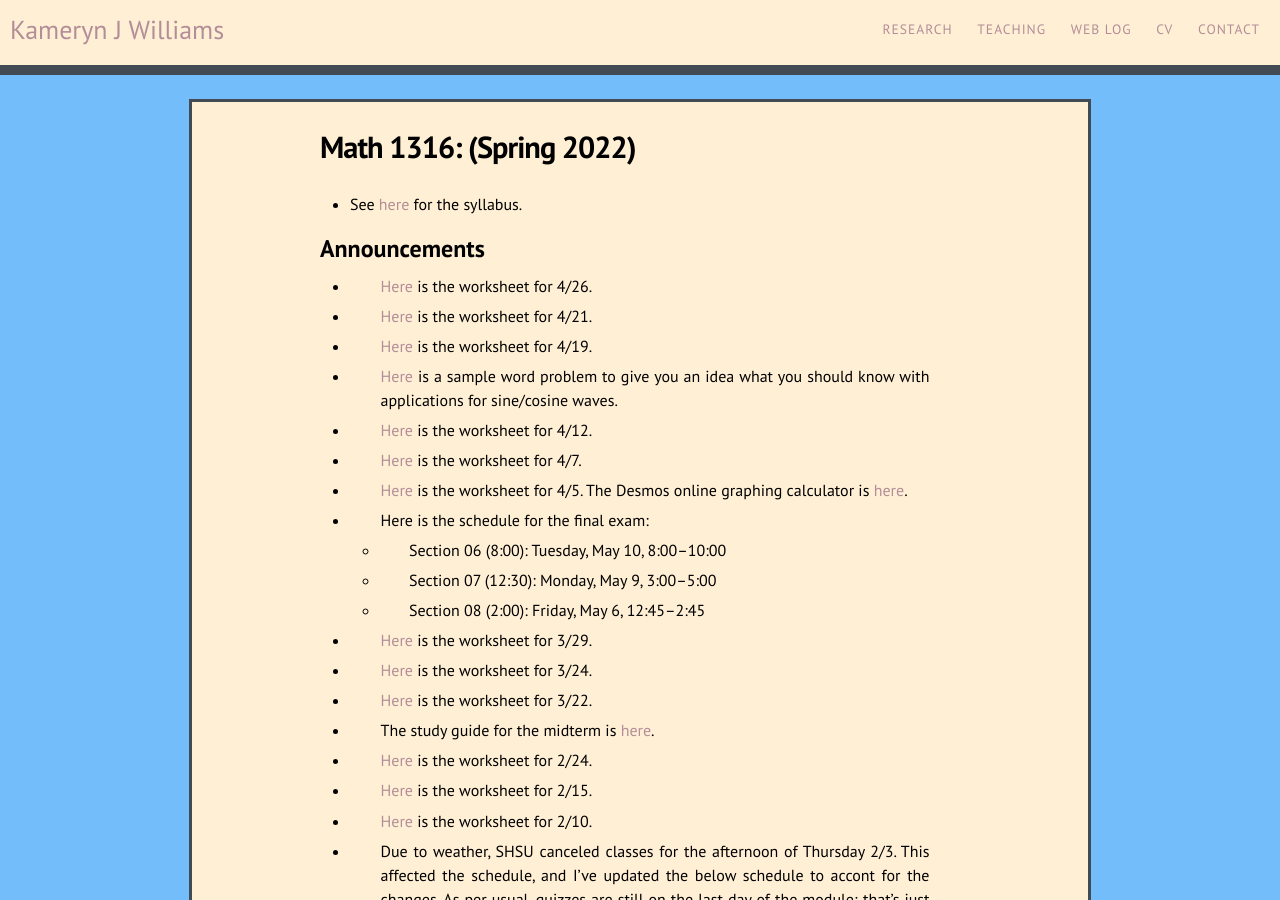
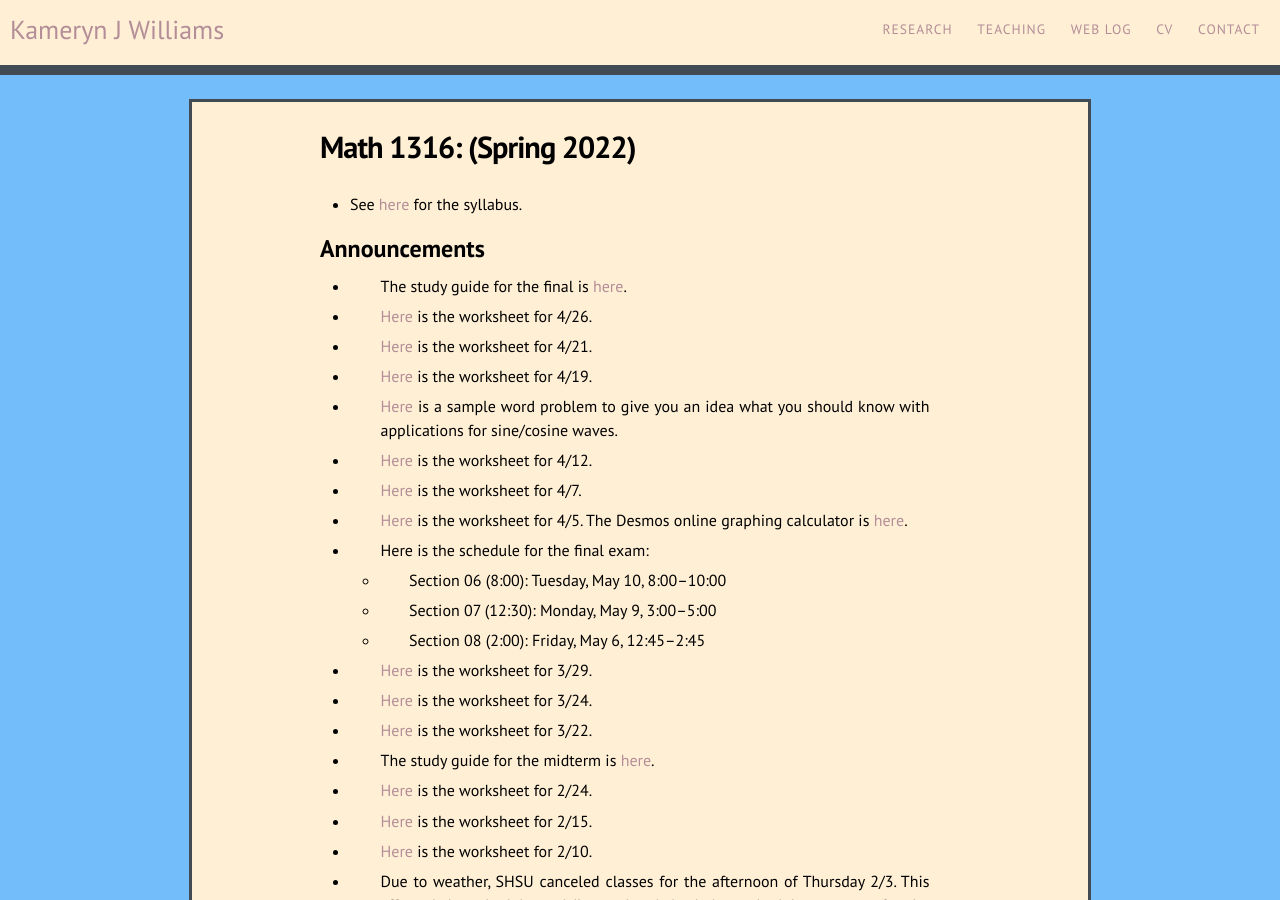
Before and after one commit to kamerynjw/kamerynjw.github.io, a Jekyll site: the page built from teaching/2022/math1316.md, in a window 1280 px wide and 900 px high. Built offline with Jekyll 4.4.1, drawn with Linux system fonts in a browser that asks for light colours; nearby versions of some CDN libraries.

Commit message:
added stdy guyde

```diff
--- a/teaching/2022/math1316.md
+++ b/teaching/2022/math1316.md
@@ -10,6 +10,8 @@ permalink: /teaching/2022/math1316/
 
 Announcements
 -------------
+
+* The study guide for the final is [here]({{ page.url }}sg.pdf).
 
 * [Here]({{ page.url }}ws4-26.pdf) is the worksheet for 4/26.
 
```
Also changed, not shown: 1 other file.
